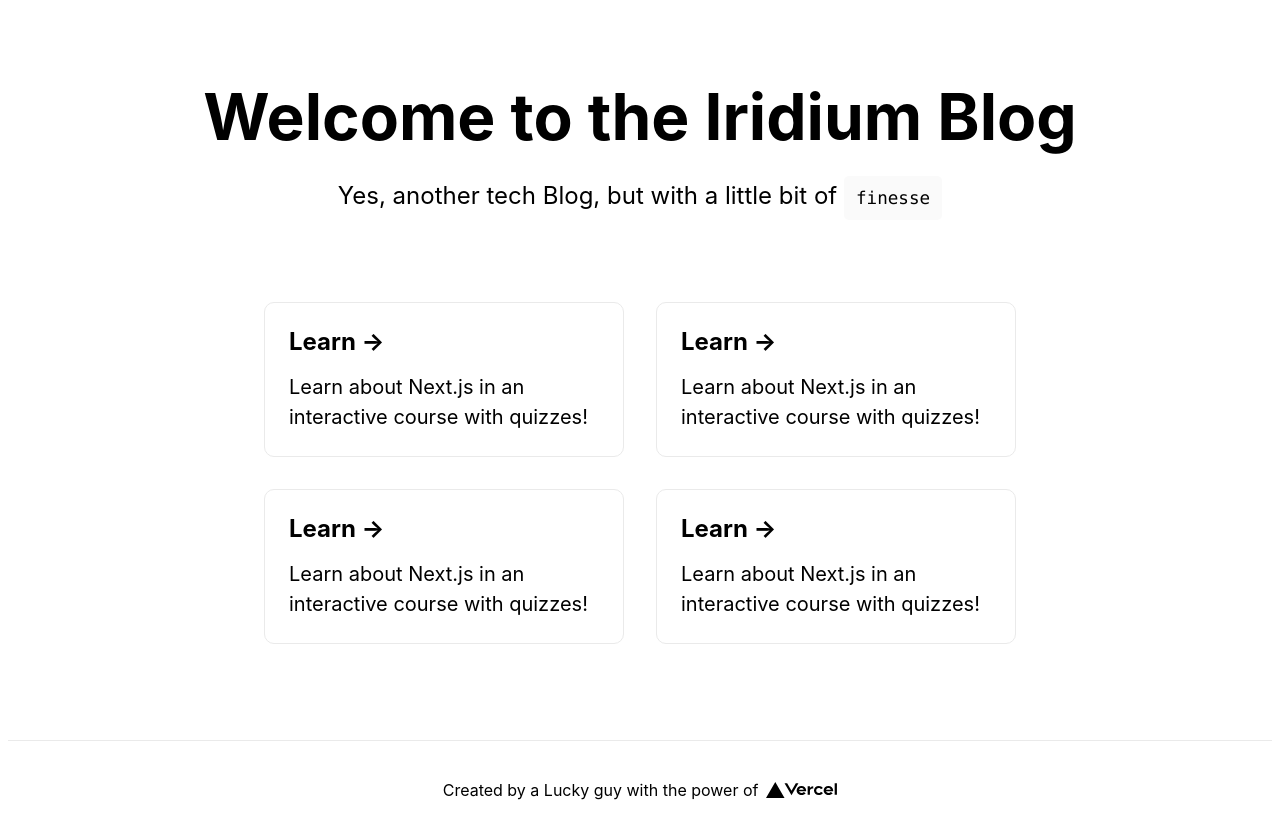
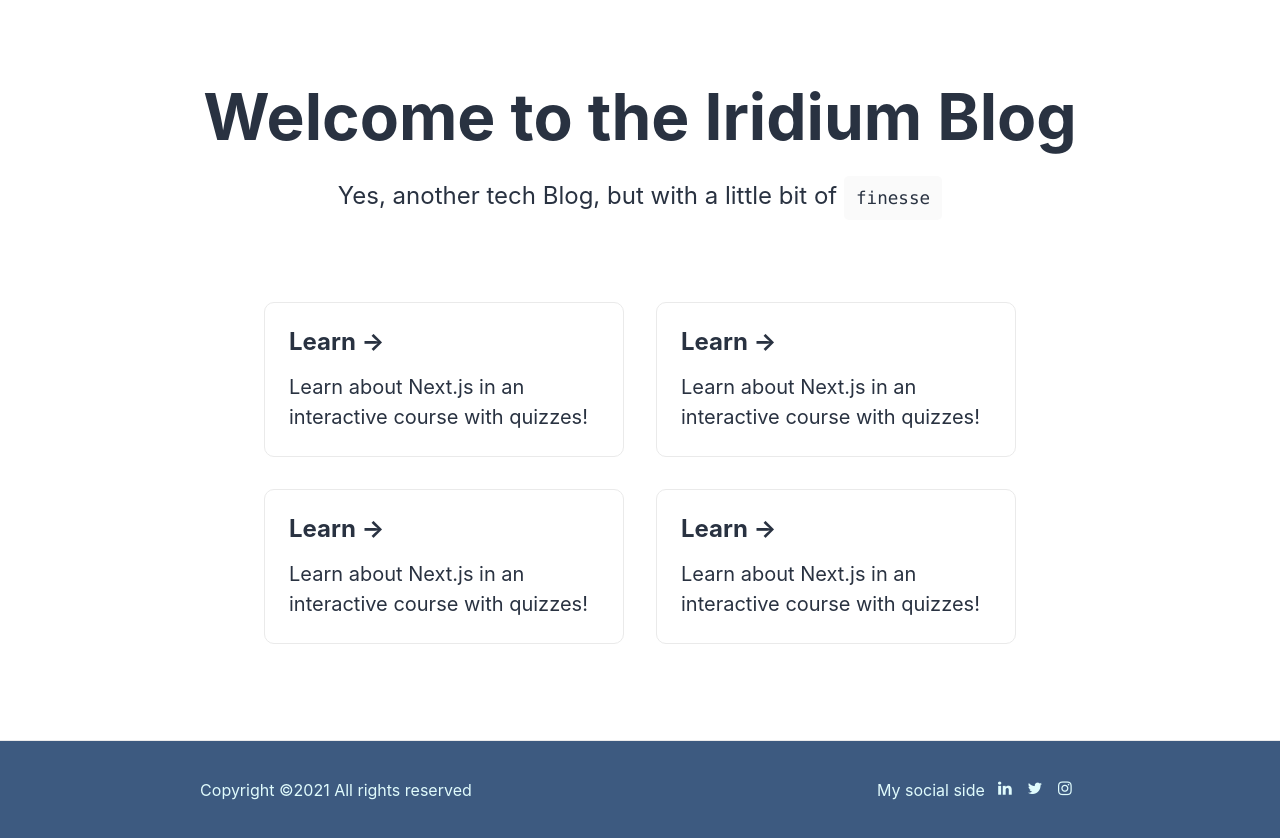
Before and after one commit to adifox/iridium, a Next.js app: page / in a window 1280 px wide. Built offline with nearby package versions, Linux system fonts and the light colour scheme.

Commit message:
emotion/react and some footer styles added

```diff
--- a/components/footer/index.js
+++ b/components/footer/index.js
@@ -3,14 +3,24 @@ import styles from '../../styles/Home.module.css'
 
 const Footer = () => (
   <footer className={ styles.footer }>
-    <a
+    <div>
+      <p>Copyright &copy;2021 All rights reserved</p>
+    </div>
+    <div className={ styles.socialFooter }>
+      <p>My social side</p>
+      <a href="#" className="fa fa-linkedin"></a>
+      <a href="#" className="fa fa-twitter"></a>
+      <a href="#" className="fa fa-instagram"></a>
+    </div>
+
+    {/* <a
       href="https://vercel.com?utm_source=create-next-app&utm_medium=default-template&utm_campaign=create-next-app"
       target="_blank"
       rel="noopener noreferrer"
     >
       Created by a Lucky guy with the power of{ ' ' }
       <img src="/vercel.svg" alt="Vercel Logo" className={ styles.logo } />
-    </a>
+    </a> */}
   </footer>
 )
 
--- a/package.json
+++ b/package.json
@@ -8,6 +8,7 @@
     "start": "next start"
   },
   "dependencies": {
+    "@emotion/react": "^11.1.5",
     "next": "10.0.7",
     "react": "17.0.1",
     "react-dom": "17.0.1"
--- a/pages/index.js
+++ b/pages/index.js
@@ -23,6 +23,7 @@ export default function Home() {
       <Head>
         <title>Iridium Blog</title>
         <link rel="icon" href="/favicon.ico" />
+        <link rel="stylesheet" href="https://cdnjs.cloudflare.com/ajax/libs/font-awesome/4.7.0/css/font-awesome.min.css"></link>
       </Head>
 
       <main className={ styles.main }>
--- a/styles/Home.module.css
+++ b/styles/Home.module.css
@@ -1,6 +1,6 @@
 .container {
   min-height: 100vh;
-  padding: 0 0.5rem;
+  /* padding: 0 0.5rem; */
   display: flex;
   flex-direction: column;
   justify-content: center;
@@ -17,22 +17,38 @@
 }
 
 .footer {
+  background-color: #3d5a80;
   width: 100%;
   height: 100px;
   border-top: 1px solid #eaeaea;
   display: flex;
-  justify-content: center;
+  justify-content: space-around;
   align-items: center;
+  color: #e0fbfc;
 }
 
 .footer img {
   margin-left: 0.5rem;
 }
 
-.footer a {
+/* .footer a {
   display: flex;
   justify-content: center;
   align-items: center;
+} */
+
+.socialFooter {
+  display: flex;
+}
+
+.socialFooter a {
+  margin: 0 5px;
+  /* border: 1px solid ; */
+}
+
+.socialFooter p {
+  margin: 0 5px;
+  /* font-size: 20px; */
 }
 
 .title a {
--- a/styles/globals.css
+++ b/styles/globals.css
@@ -4,6 +4,7 @@ body {
   margin: 0;
   font-family: -apple-system, BlinkMacSystemFont, Segoe UI, Roboto, Oxygen,
     Ubuntu, Cantarell, Fira Sans, Droid Sans, Helvetica Neue, sans-serif;
+  color: #293241;
 }
 
 a {
@@ -14,3 +15,15 @@ a {
 * {
   box-sizing: border-box;
 }
+
+.fa {
+  /* padding: 20px; */
+  font-size: 20px;
+  width: 20px;
+  text-align: center;
+  text-decoration: none;
+  margin: 5px 2px;
+}
+.fa:hover {
+  color: #fff;
+}
```
